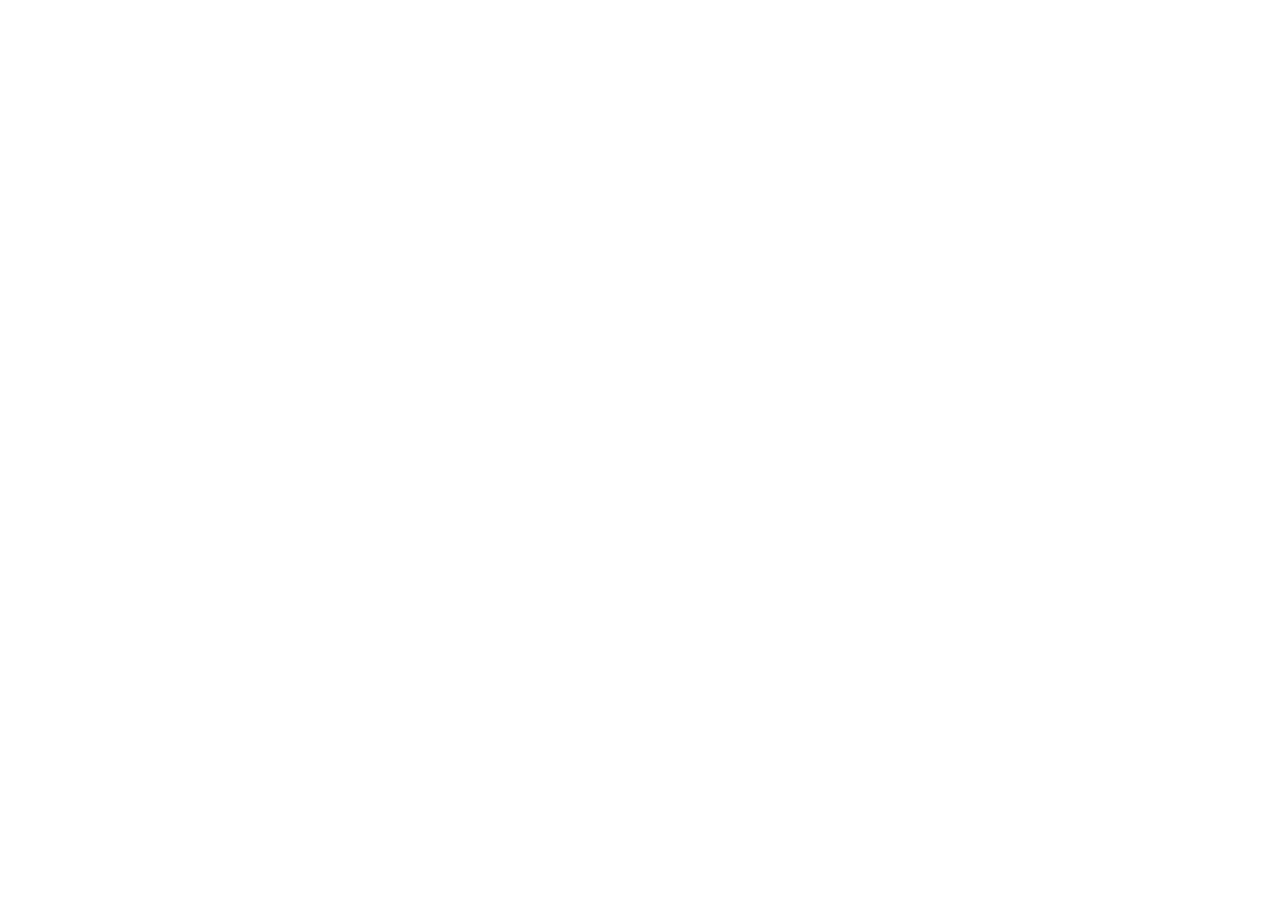
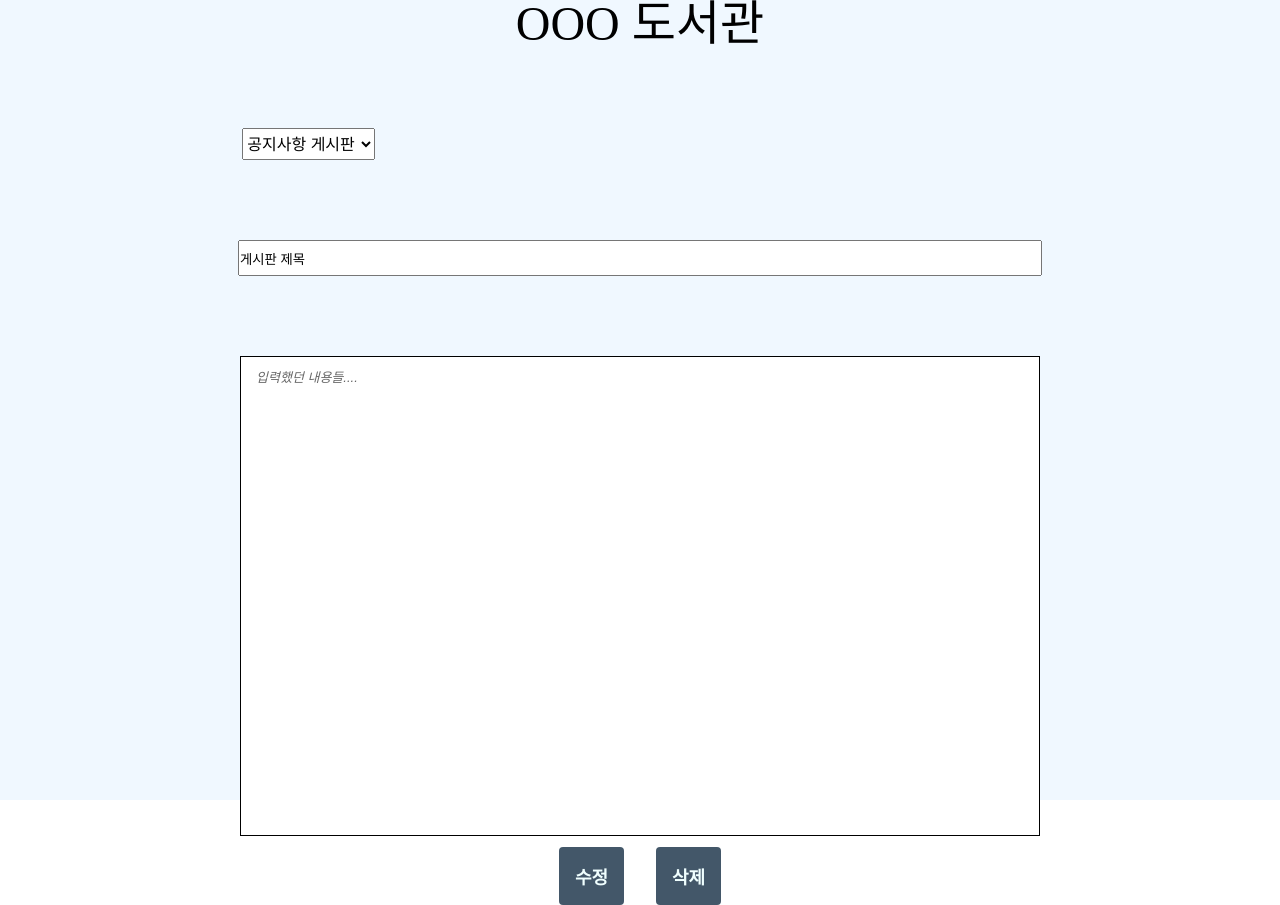
Before and after one commit to 247CloudLibrary/client-admin, a React (Create React App) app: page /boards/detail in a window 1280 px wide. Before the commit this address had no page. Before the commit the page ends 800 px from the top, so only its background shows below. Built offline with nearby package versions, Linux system fonts and the light colour scheme.

Commit message:
[BoardEdit] 폼 구성 및 간단한 css 작업

```diff
--- a/src/App.js
+++ b/src/App.js
@@ -1,7 +1,8 @@
-import {Route,Routes} from "react-router-dom";
+import { Route, Routes } from "react-router-dom";
 import AdminPage from "./pages/AdminPage";
 import BlacklistPage from "./pages/BlacklistPage";
 import BoardsPage from "./pages/BoardsPage";
+import BoardDetailPage from "./pages/BoardDetailPage";
 import BooksPage from "./pages/BooksPage";
 import Home from "./pages/Home";
 import LendingPage from "./pages/LendingPage";
@@ -15,6 +16,7 @@
       <Route path="/admin" element={<AdminPage />} />
       <Route path="/lending/blacklist" element={<BlacklistPage />} />
       <Route path="/boards" element={<BoardsPage />} />
+      <Route path="/boards/detail" element={<BoardDetailPage />} />
       <Route path="/books" element={<BooksPage />} />
       <Route path="/lending" element={<LendingPage />} />
       <Route path="/lending/libraries/rules" element={<LibrariesRulePage />} />
--- /dev/null
+++ b/src/components/board/BoardEditForm.js
@@ -0,0 +1,60 @@
+import React, { useEffect, useRef } from "react";
+import { Link } from "react-router-dom";
+import Quill from "quill";
+import "quill/dist/quill.bubble.css";
+
+const LibraryName = "OOO 도서관";
+const title = "게시판 제목";
+const content = "입력했던 내용들....";
+
+const BoardEditForm = () => {
+  const quillElement = useRef(null);
+  const quillInstance = useRef(null);
+
+  useEffect(() => {
+    quillInstance.current = new Quill(quillElement.current, {
+      theme: "bubble",
+      placeholder: content,
+      modules: {
+        toolbar: [
+          [{ header: "1" }, { header: "2" }],
+          ["bold", "italic", "underline", "strike"],
+          [{ list: "ordered" }, { list: "bullet" }],
+          ["blockquote", "code-block", "link", "image"],
+        ],
+      },
+    });
+  }, []);
+
+  return (
+    <div className="BoardEdit">
+      <form>
+        <h1 className="library-name">{LibraryName}</h1>
+        <div className="type">
+          <select className="type-item">
+            <option disabled>---게시판 선택---</option>
+            <option value="Notice">공지사항 게시판</option>
+            <option value="Information">이용안내 게시판</option>
+          </select>
+        </div>
+        <div className="title">
+          <input type="text" className="title-input" defaultValue={title} />
+        </div>
+        <div className="content">
+          <div className="content-quill" ref={quillElement} />
+        </div>
+        <Link to="/boards/list" style={{ textDecoration: "none" }}>
+          <div className="btn">
+            <button className="save-btn" type="submit">
+              수정
+            </button>
+            <button className="delete-btn" type="submit">
+              삭제
+            </button>
+          </div>
+        </Link>
+      </form>
+    </div>
+  );
+};
+export default BoardEditForm;
--- /dev/null
+++ b/src/pages/BoardDetailPage.js
@@ -0,0 +1,7 @@
+import BoardEditForm from "../components/board/BoardEditForm";
+
+const BoardDetailPage = () => {
+  return <BoardEditForm />;
+};
+
+export default BoardDetailPage;
--- /dev/null
+++ b/src/styles/components/board/BoardEditForm.scss
@@ -0,0 +1,96 @@
+.BoardEdit {
+  position: absolute;
+  left: 0;
+  right: 0;
+  top: 0;
+  bottom: 0;
+  display: block;
+  background-color: aliceblue;
+  align-items: center;
+  .library-name {
+    position: relative;
+    text-align: center;
+    font-size: 3rem;
+  }
+  .type {
+    display: flex;
+    position: relative;
+    justify-content: center;
+    margin-top: 5rem;
+    .type-item {
+      position: relative;
+      right: 20.7rem;
+      font-size: 1rem;
+      height: 2rem;
+      padding: 0;
+    }
+  }
+  .title {
+    display: flex;
+    position: relative;
+    margin-top: 5rem;
+    justify-content: center;
+    .title-input {
+      height: 2rem;
+      width: 50rem;
+      padding: 0;
+    }
+  }
+  .content {
+    display: flex;
+    position: relative;
+    justify-content: center;
+    margin-top: 5rem;
+    .content-quill {
+      position: relative;
+      background-color: white;
+      text-align: center;
+      height: 30rem;
+      width: 50rem;
+      padding: 0;
+      border: 1px solid black;
+    }
+  }
+  .btn {
+    display: flex;
+    position: relative;
+    justify-content: center;
+    margin: auto;
+    .save-btn {
+      border: none;
+      font-size: 1.125rem;
+      font-weight: bold;
+      padding: 1rem 1rem;
+      margin-top: 0.7rem;
+      margin-right: 1rem;
+      width: auto;
+      border-radius: 4px;
+      background-color: #435769;
+      color: azure;
+      outline: none;
+      cursor: pointer;
+      transition: 0.8s;
+      &:hover {
+        background-color: #2b3c4e;
+      }
+    }
+    .delete-btn {
+      border: none;
+      font-size: 1.125rem;
+      font-weight: bold;
+      padding: 1rem 1rem;
+      margin-top: 0.7rem;
+      margin-left: 1rem;
+      width: auto;
+      border-radius: 4px;
+      background-color: #435769;
+      color: azure;
+      outline: none;
+      cursor: pointer;
+      transition: 0.8s;
+      &:hover {
+        background-color: #2b3c4e;
+      }
+    }
+  }
+}
--- /dev/null
+++ b/src/styles/config/_reset.scss
@@ -0,0 +1,124 @@
+html,
+body,
+div,
+span,
+applet,
+object,
+iframe,
+h1,
+h2,
+h3,
+h4,
+h5,
+h6,
+p,
+blockquote,
+pre,
+a,
+abbr,
+acronym,
+address,
+big,
+cite,
+code,
+del,
+dfn,
+em,
+img,
+ins,
+kbd,
+q,
+s,
+samp,
+small,
+strike,
+strong,
+sub,
+sup,
+tt,
+var,
+b,
+u,
+i,
+center,
+dl,
+dt,
+dd,
+ol,
+ul,
+li,
+fieldset,
+form,
+label,
+legend,
+table,
+caption,
+tbody,
+tfoot,
+thead,
+tr,
+th,
+td,
+article,
+aside,
+canvas,
+details,
+embed,
+figure,
+figcaption,
+footer,
+header,
+hgroup,
+menu,
+nav,
+output,
+ruby,
+section,
+summary,
+time,
+mark,
+audio,
+video {
+  margin: 0;
+  padding: 0;
+  border: 0;
+  font-size: 100%;
+  font: inherit;
+  vertical-align: baseline;
+}
+/* HTML5 display-role reset for older browsers */
+article,
+aside,
+details,
+figcaption,
+figure,
+footer,
+header,
+hgroup,
+menu,
+nav,
+section {
+  display: block;
+}
+body {
+  line-height: 1;
+}
+ol,
+ul {
+  list-style: none;
+}
+blockquote,
+q {
+  quotes: none;
+}
+blockquote:before,
+blockquote:after,
+q:before,
+q:after {
+  content: "";
+  content: none;
+}
+table {
+  border-collapse: collapse;
+  border-spacing: 0;
+}
--- /dev/null
+++ b/src/styles/style.scss
@@ -0,0 +1,6 @@
+// Config
+@import "./config/_reset.scss";
+
+// Components
+
+@import "./components/board/BoardEditForm.scss";
```
Also changed, not shown: src/index.js (+6 -5 lines).
